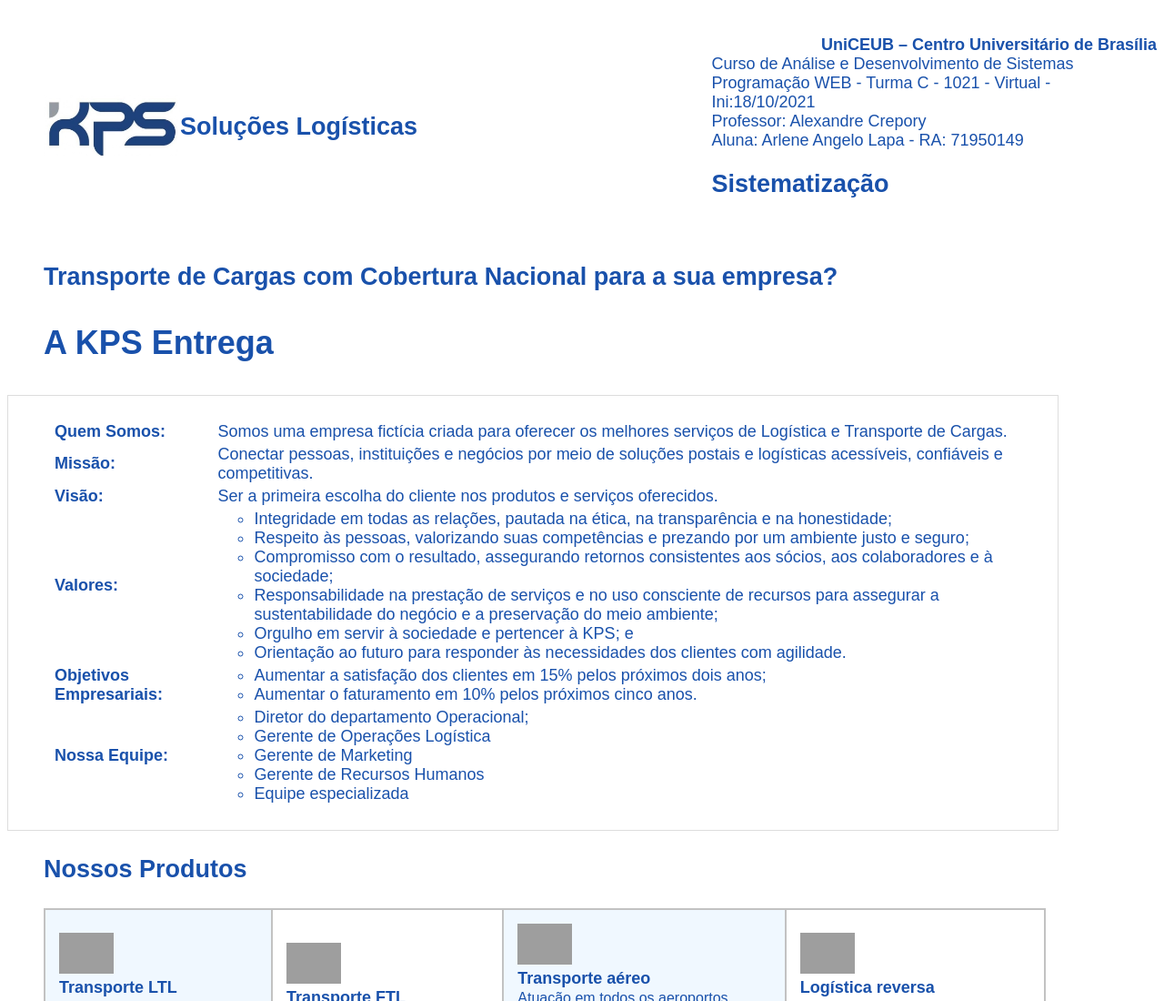
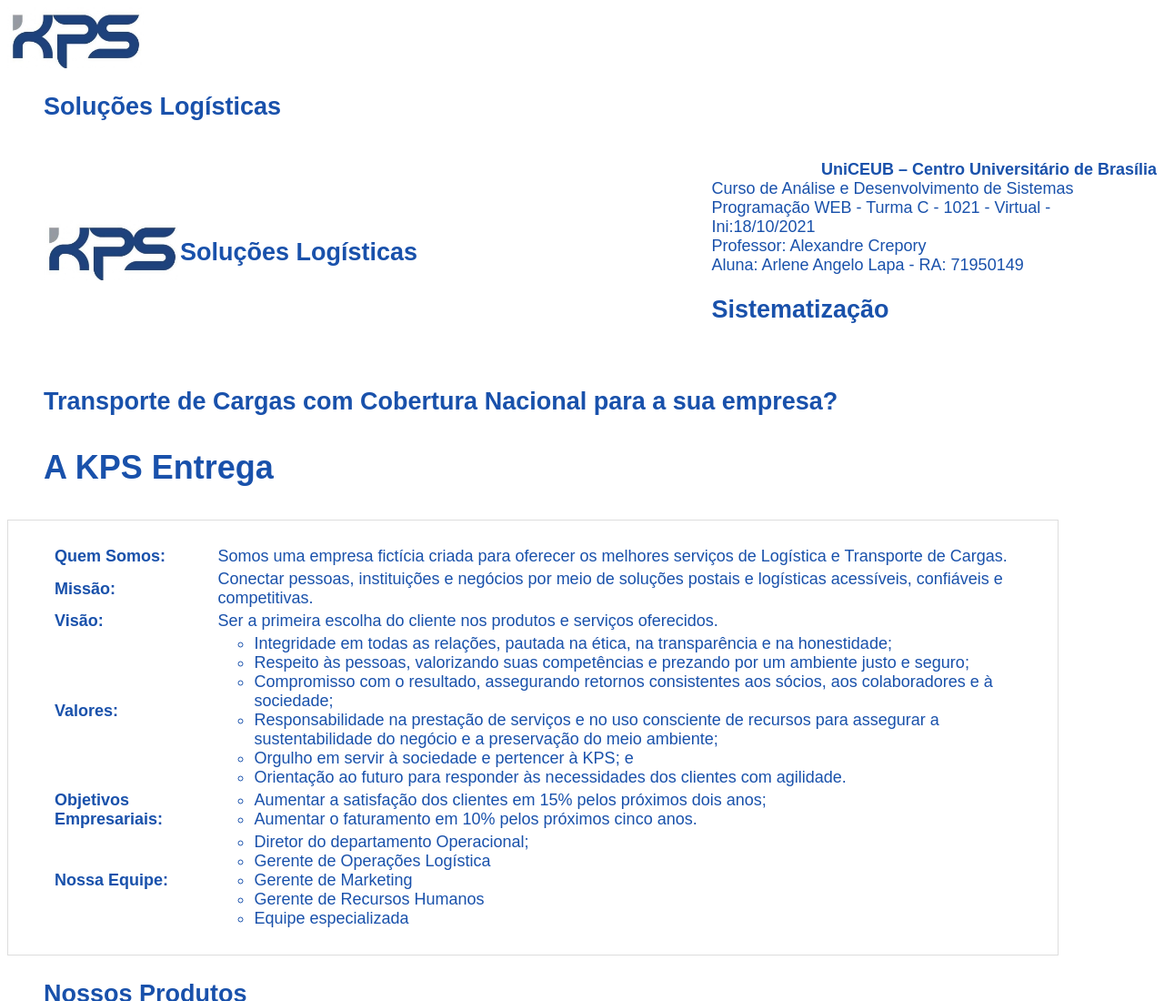
Before and after one commit to ArleneAngelo/pw-sistematizacao, a plain HTML site: page index.html in a window 1280 px wide. Shown: the top 1100 px of the page at 91% size. Drawn offline with Linux system fonts and the light colour scheme; grey boxes are pictures that could not be loaded.

Commit message:
Update index.html

```diff
--- a/index.html
+++ b/index.html
@@ -10,11 +10,19 @@
   <link rel="stylesheet" type="text/css" href="style.css">
   </head>
   <body>
+    <div>
+      <img src="https://arleneangelo.github.io/pw-sistematizacao/kps.png" width="150" alt="LOGO-KPS" />
+
+
+
+
+
     <ul><table width="0" border="0" cellpadding="0" cellspacing="0">
       <tr>
 
         <td width="12%">
         <img src="https://arleneangelo.github.io/pw-sistematizacao/kps.png" width="150" alt="LOGO-KPS" /></td>
+        <h2><b>Soluções Logísticas</b></h2>
 
         <div class="texto1">
         <td>
```
